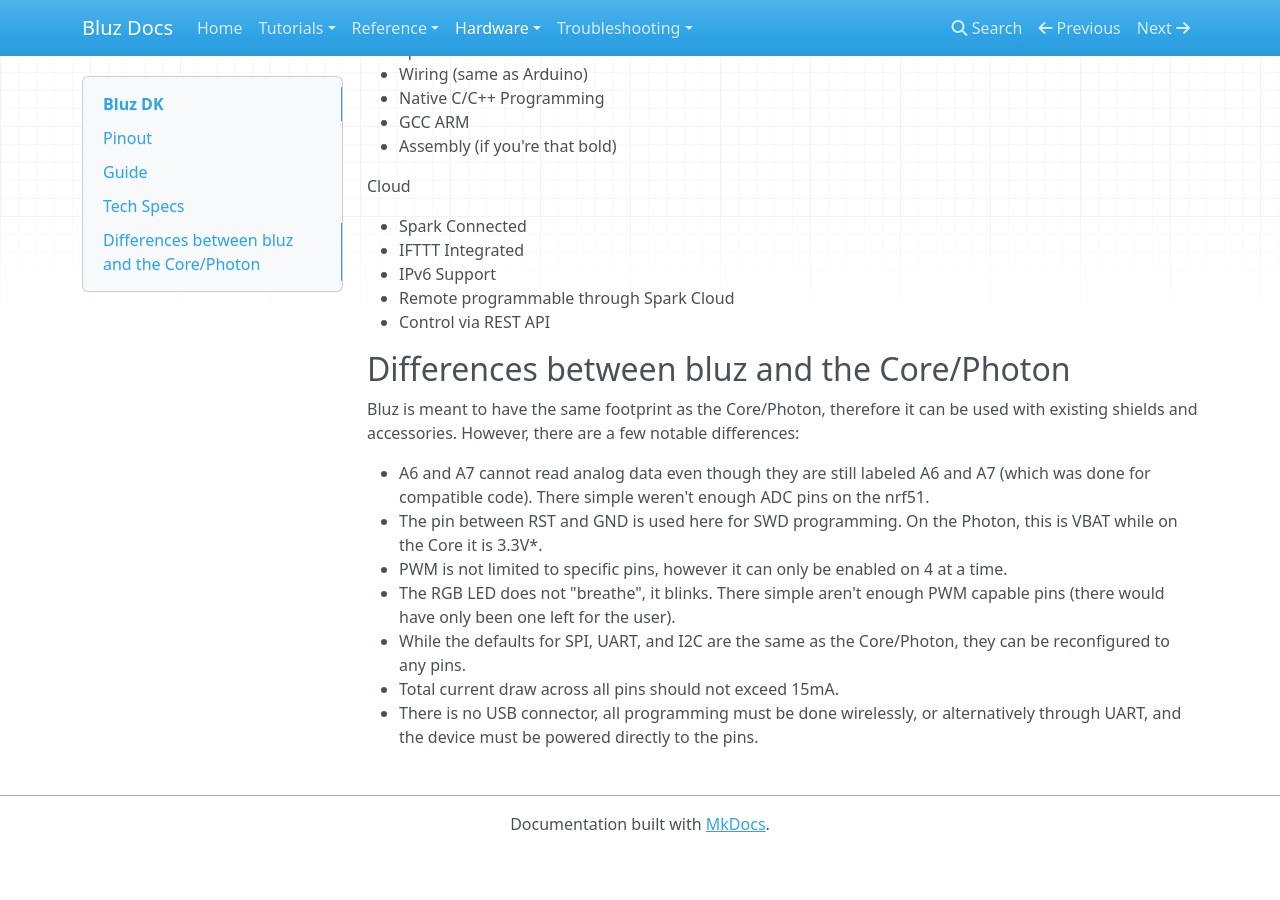
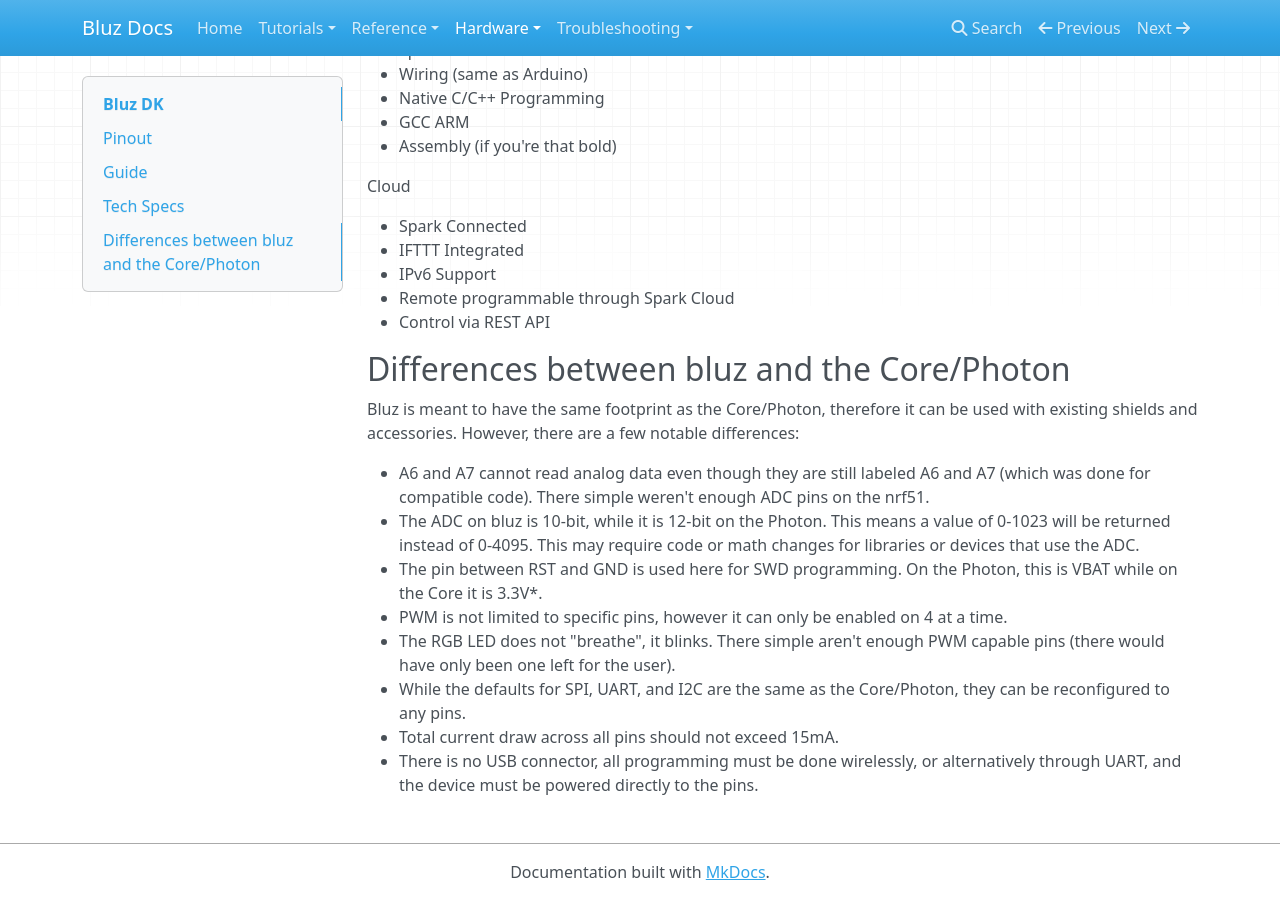
Before and after one commit to bluzDK/bluz-docs, an MkDocs documentation site: the page built from docs/hardware/dk.md, in a window 1280 px wide and 900 px high, scrolled down 2698 px. Built offline with MkDocs 1.6.1, drawn with Linux system fonts in a browser that asks for light colours; nearby versions of some CDN libraries; old or Windows-style settings are respelled for this version of MkDocs; before the commit the page ends 3550 px from its top, so only the background shows below that.

Commit message:
Update the list of differences between bluz and Photon to include ADC resolution

```diff
--- a/docs/hardware/dk.md
+++ b/docs/hardware/dk.md
@@ -67,6 +67,7 @@ Bluz is meant to have the same footprint as the Core/Photon, therefore it can be
 However, there are a few notable differences:
 
 * A6 and A7 cannot read analog data even though they are still labeled A6 and A7 (which was done for compatible code). There simple weren't enough ADC pins on the nrf51.
+* The ADC on bluz is 10-bit, while it is 12-bit on the Photon. This means a value of 0-1023 will be returned instead of 0-4095. This may require code or math changes for libraries or devices that use the ADC.
 * The pin between RST and GND is used here for SWD programming. On the Photon, this is VBAT while on the Core it is 3.3V*.
 * PWM is not limited to specific pins, however it can only be enabled on 4 at a time.
 * The RGB LED does not "breathe", it blinks. There simple aren't enough PWM capable pins (there would have only been one left for the user).
```
